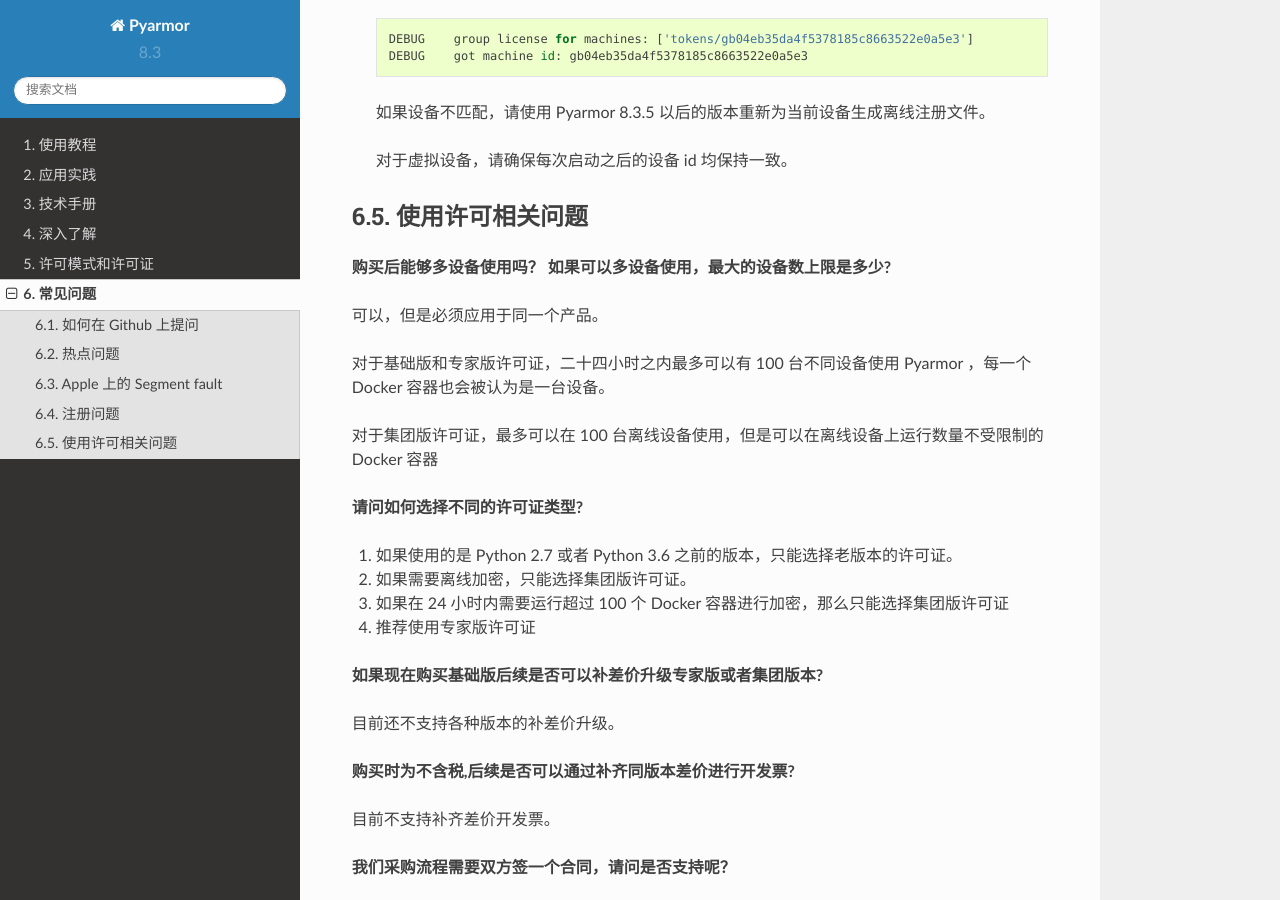
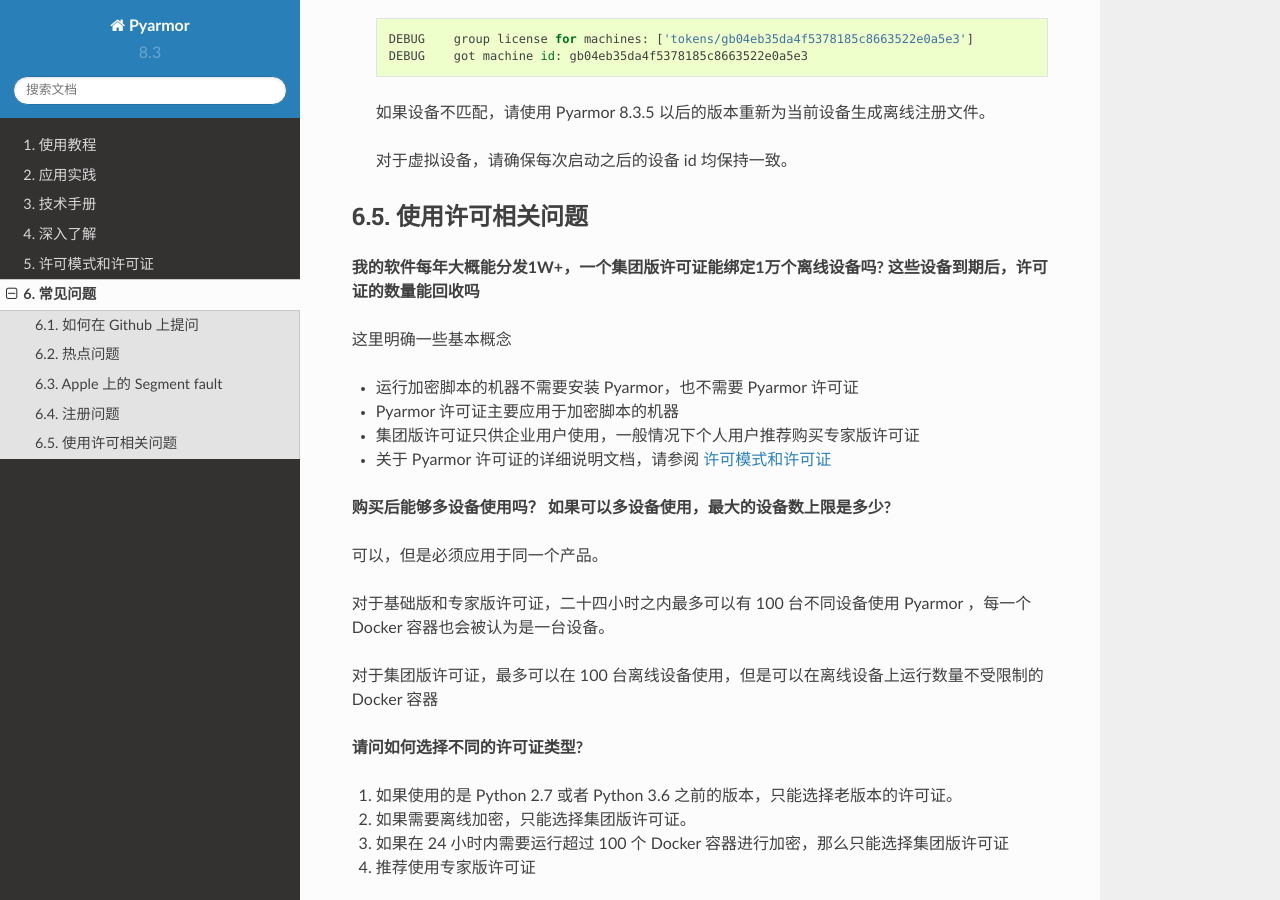
Before and after one commit to dashingsoft/pyarmor-docs-zh, a Sphinx documentation site: the page built from docs/questions.rst, in a window 1280 px wide and 900 px high, scrolled down 5278 px. Built offline with Sphinx 7.4.7 and the Read the Docs theme 2.0.0, drawn with Linux system fonts in a browser that asks for light colours.

Commit message:
说明如何检查一台设备是否可用于集团版许可证 增加用户问题

```diff
--- a/docs/questions.rst
+++ b/docs/questions.rst
@@ -211,6 +211,15 @@
 使用许可相关问题
 ================
 
+**我的软件每年大概能分发1W+，一个集团版许可证能绑定1万个离线设备吗? 这些设备到期后，许可证的数量能回收吗**
+
+这里明确一些基本概念
+
+- 运行加密脚本的机器不需要安装 Pyarmor，也不需要 Pyarmor 许可证
+- Pyarmor 许可证主要应用于加密脚本的机器
+- 集团版许可证只供企业用户使用，一般情况下个人用户推荐购买专家版许可证
+- 关于 Pyarmor 许可证的详细说明文档，请参阅 :doc:`licenses`
+
 **购买后能够多设备使用吗？ 如果可以多设备使用，最大的设备数上限是多少?**
 
 可以，但是必须应用于同一个产品。
```
Also changed, not shown: docs/how-to/register.rst (+10 -10 lines), docs/licenses.rst (+18 -0 lines).
